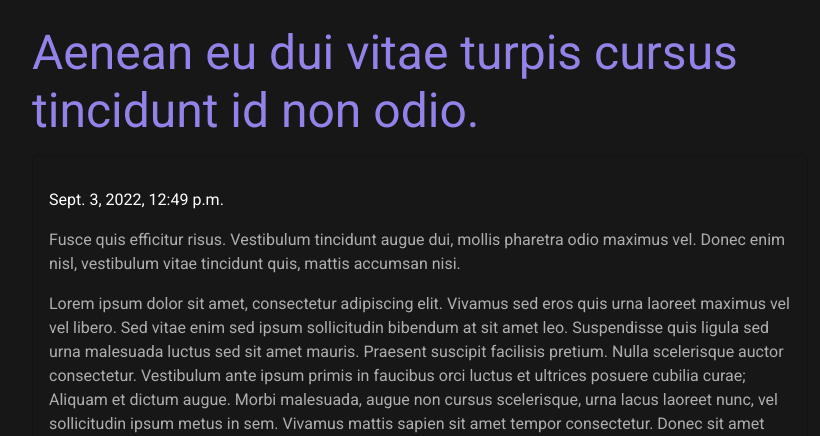
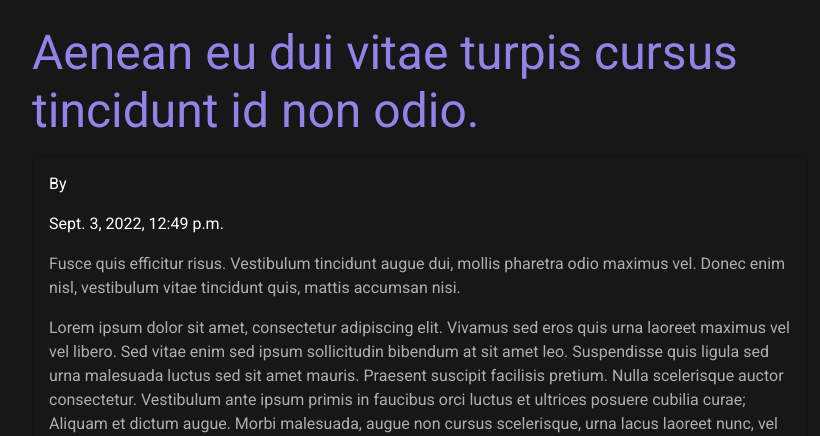
Before and after one commit to ZaidKaraymeh/zaidkaraymeh, a Django app: a page that uses core/templates/blog_detail.html in a window 1280 px wide. Shown: the part 74-510 px from the top of the page, without its empty margins (220-1040 px from the left). Run offline with Django 4.2, Linux system fonts and the light colour scheme; data comes from the database, SQL or seed files in the repository; some libraries are stand-ins or nearby versions.

Commit message:
Time Zone, Blog Format Fixed

```diff
--- a/core/templates/blog_detail.html
+++ b/core/templates/blog_detail.html
@@ -12,7 +12,7 @@
         <div class="col-xl-12 my-2">
             <div class="card bg-1" style="min-width: 100%;">
                 <div class="card-body">
-                    <p class="card-text text-white"> {{blog.user.firstname}}</p>
+                    <p class="card-text text-white"> By {{blog.user.first_name}} {{blog.user.last_name}}</p>
                     <p class="card-text text-white"> {{blog.created_at}}</p>
                     <p class="card-text "> {{blog.summary|safe}}</p>
                     <p class="card-text text-4"> {{blog.content|safe}}</p>
```
